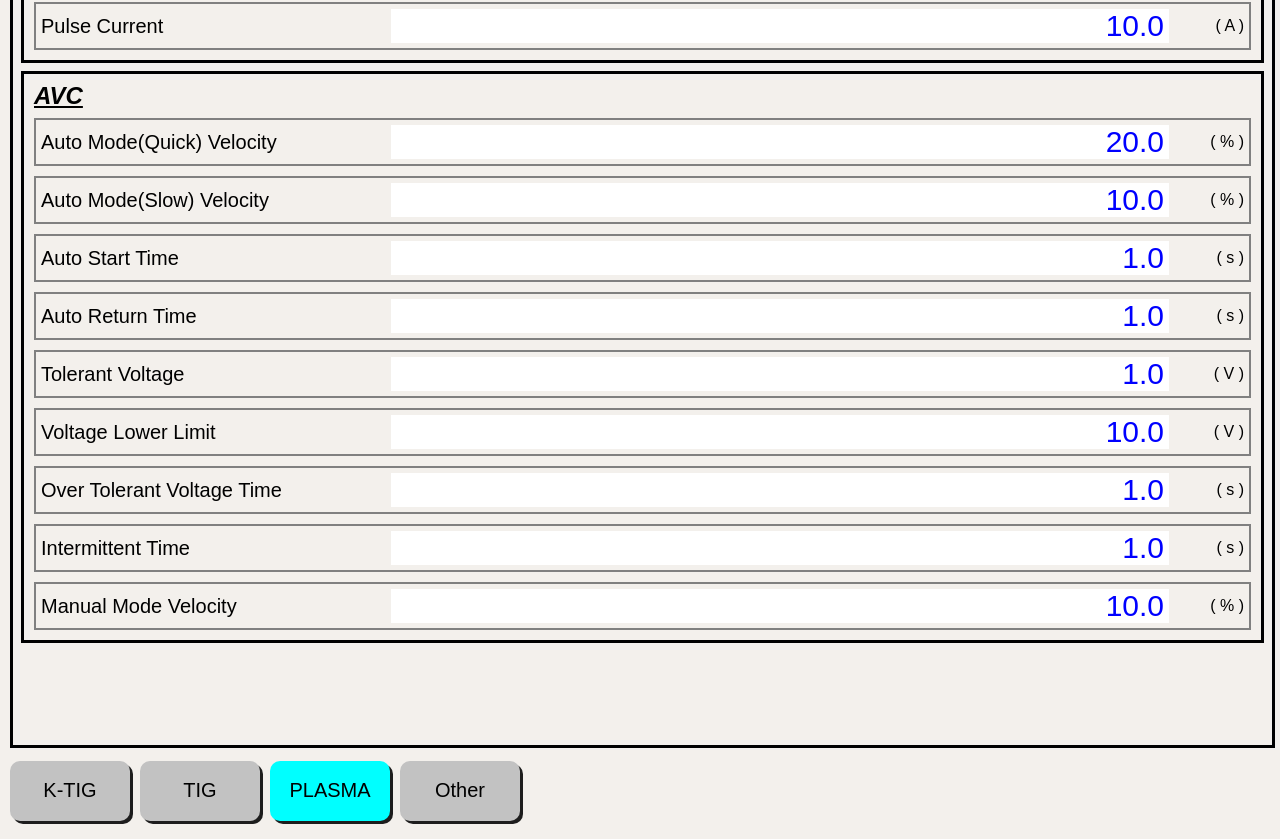
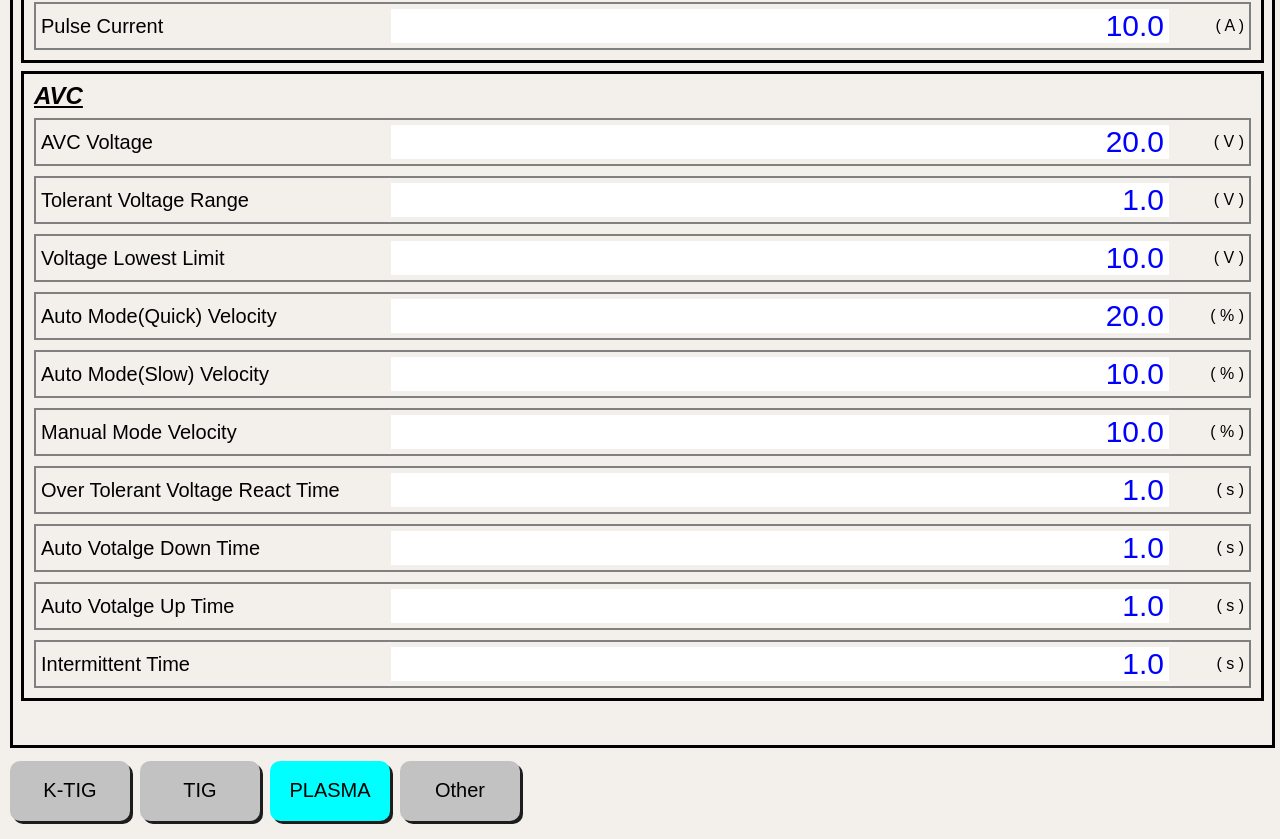
Before and after one commit to vm3bjo4tp6/Vega, a plain HTML site: page 02-3-PLASMA.html in a window 1280 px wide. Shown: the part 1240-2079 px from the top of the page. Drawn offline with Linux system fonts and the light colour scheme.

Commit message:
Add files via upload

```diff
--- a/02-3-PLASMA.html
+++ b/02-3-PLASMA.html
@@ -129,6 +129,21 @@
                             <div class="topic-title">AVC</div>
                             <div class="display-panel flex-row flex-wrap">
                                 <div class="item flex-row border-item">
+                                    <div class="name">AVC Voltage</div>
+                                    <div class="value">20.0</div>
+                                    <div class="unit">( V )</div>
+                                </div>
+                                <div class="item flex-row border-item">
+                                    <div class="name">Tolerant Voltage Range</div>
+                                    <div class="value">1.0</div>
+                                    <div class="unit">( V )</div>
+                                </div>
+                                <div class="item flex-row border-item">
+                                    <div class="name">Voltage Lowest Limit</div>
+                                    <div class="value">10.0</div>
+                                    <div class="unit">( V )</div>
+                                </div>
+                                <div class="item flex-row border-item">
                                     <div class="name">Auto Mode(Quick) Velocity</div>
                                     <div class="value">20.0</div>
                                     <div class="unit">( % )</div>
@@ -139,27 +154,22 @@
                                     <div class="unit">( % )</div>
                                 </div>
                                 <div class="item flex-row border-item">
-                                    <div class="name">Auto Start Time</div>
+                                    <div class="name">Manual Mode Velocity</div>
+                                    <div class="value">10.0</div>
+                                    <div class="unit">( % )</div>
+                                </div>
+                                <div class="item flex-row border-item">
+                                    <div class="name">Over Tolerant Voltage React Time</div>
                                     <div class="value">1.0</div>
                                     <div class="unit">( s )</div>
                                 </div>
                                 <div class="item flex-row border-item">
-                                    <div class="name">Auto Return Time</div>
+                                    <div class="name">Auto Votalge Down Time</div>
                                     <div class="value">1.0</div>
                                     <div class="unit">( s )</div>
                                 </div>
                                 <div class="item flex-row border-item">
-                                    <div class="name">Tolerant Voltage</div>
-                                    <div class="value">1.0</div>
-                                    <div class="unit">( V )</div>
-                                </div>
-                                <div class="item flex-row border-item">
-                                    <div class="name">Voltage Lower Limit</div>
-                                    <div class="value">10.0</div>
-                                    <div class="unit">( V )</div>
-                                </div>
-                                <div class="item flex-row border-item">
-                                    <div class="name">Over Tolerant Voltage Time</div>
+                                    <div class="name">Auto Votalge Up Time</div>
                                     <div class="value">1.0</div>
                                     <div class="unit">( s )</div>
                                 </div>
@@ -168,11 +178,7 @@
                                     <div class="value">1.0</div>
                                     <div class="unit">( s )</div>
                                 </div>
-                                <div class="item flex-row border-item">
-                                    <div class="name">Manual Mode Velocity</div>
-                                    <div class="value">10.0</div>
-                                    <div class="unit">( % )</div>
-                                </div>
+
                             </div>
                         </div>
                     </div>
```
Also changed, not shown: 02-3-PLASMA-cn.html (+28 -23 lines).
